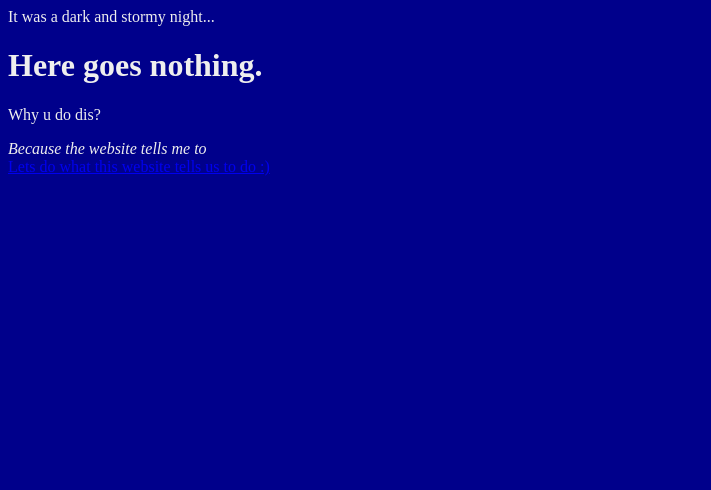
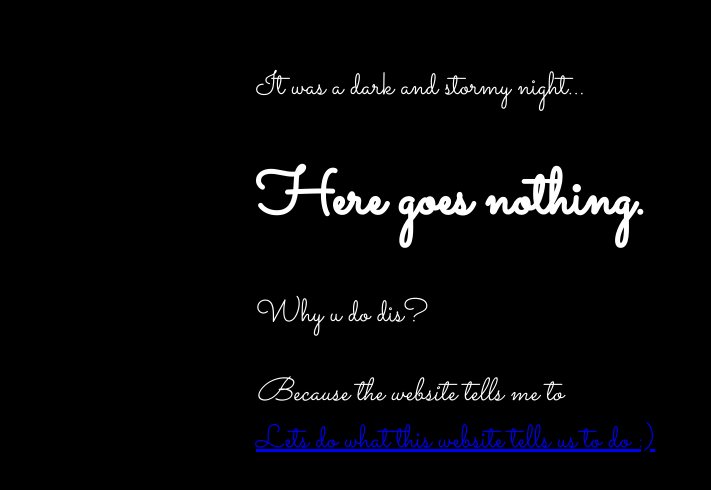
Before and after one commit to Brian-McGirk/fireside-story, a plain HTML site: page index.html in a window 1280 px wide. Shown: the whole page, without its empty margins (0-711 px from the left). Drawn offline with Linux system fonts and the light colour scheme.

Commit message:
Im breaking your code

```diff
--- a/index.html
+++ b/index.html
@@ -1,6 +1,7 @@
 <html>
   <head>
     <link rel="stylesheet" type="text/css" href="style.css">
+    <link href="https://fonts.googleapis.com/css?family=Sacramento" rel="stylesheet">
   </head>
   <body>
     <p>It was a dark and stormy night...</p>
--- a/style.css
+++ b/style.css
@@ -1,8 +1,12 @@
 body {
-    color: #eeeeee;
-    background-color: darkblue;
-}
-
+    color: white;
+    background-color: black;
+    font-family: 'Sacramento', cursive;
+    font-size: 32px;
+    margin-top: 5%;
+    margin-left: 20%;
+    margin-right: 20%;
+  }
 a:hover {
     color: green;
 }
```
